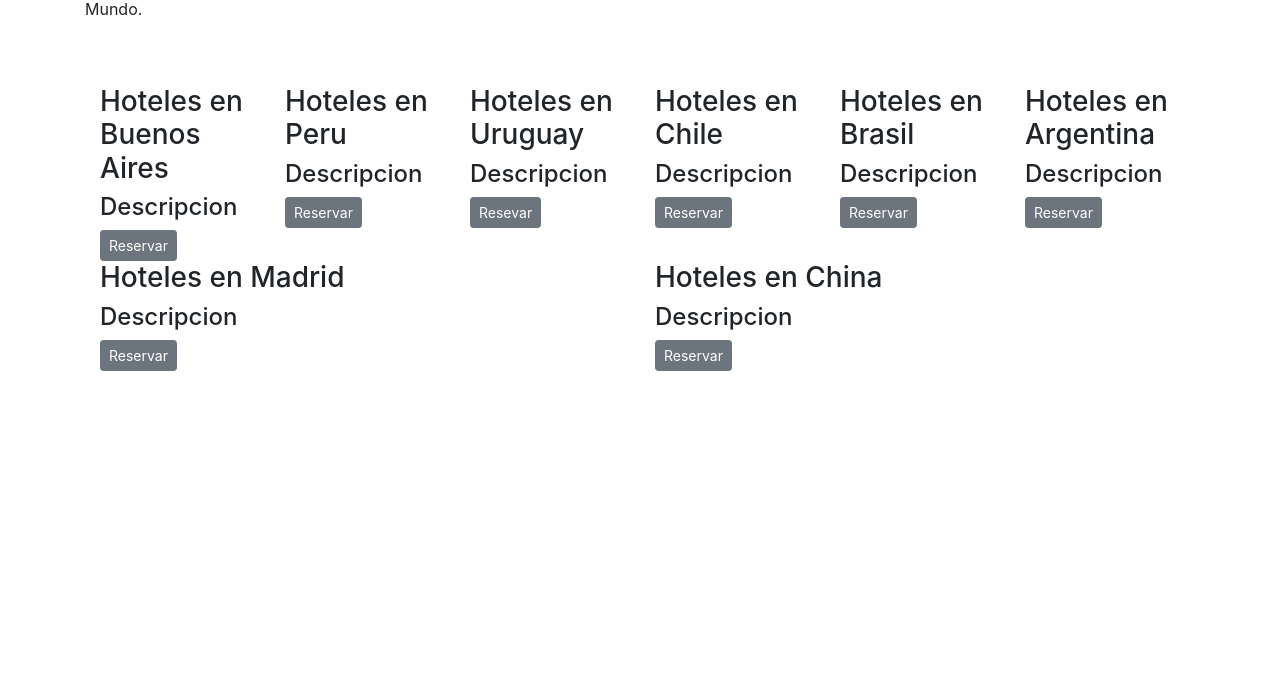
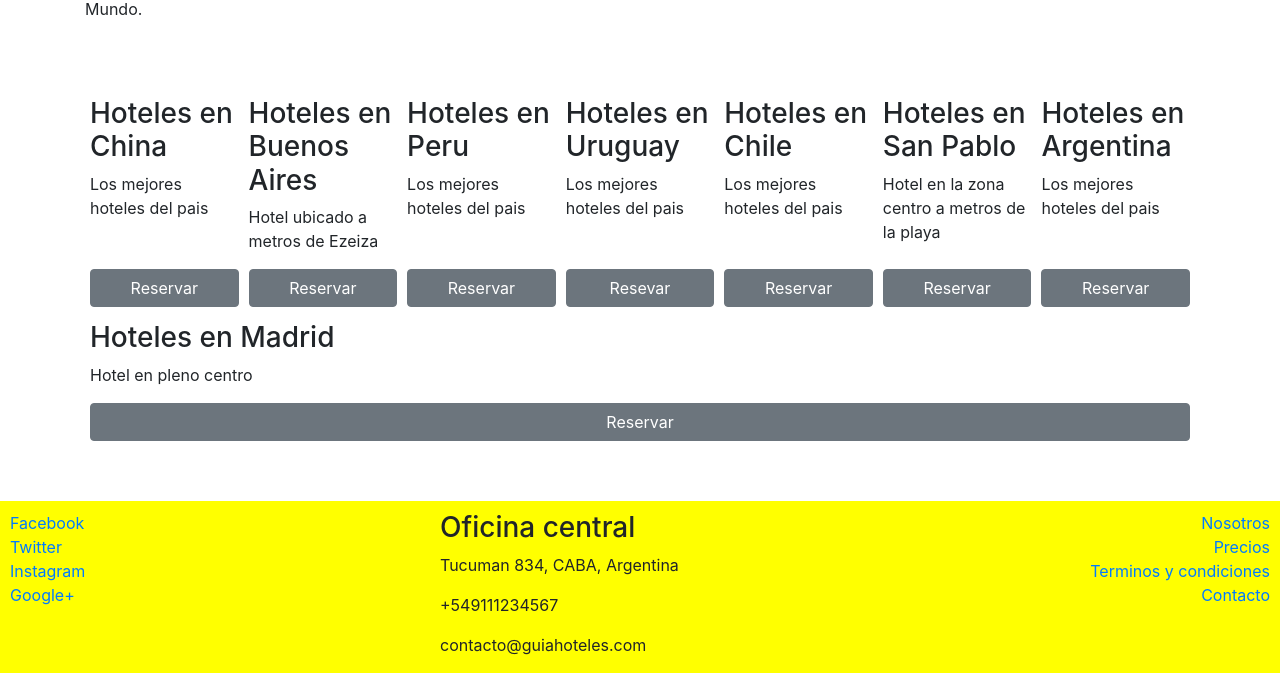
Before and after one commit to fernh08/correcion-tareas, a website: page index.html in a window 1280 px wide. Shown: the part 357-1030 px from the top of the page. Before the commit the page ends 800 px from the top, so only its background shows below. Drawn offline with nearby package versions, Linux system fonts and the light colour scheme.

Commit message:
agregamos footer y estilos con flex

```diff
--- /dev/null
+++ b/css/main.css
@@ -0,0 +1,18 @@
+.jumbotron {
+	background-color: yellow;
+	color: black;
+}
+footer {
+	padding: 10px 10px 0 10px;
+	background-color: yellow;
+	margin-bottom: 0px;
+	margin-top: 10px;
+}
+.card-hotel {
+	flex: 1 150px;
+	padding: 2px 5px 2px 5px;
+	margin-top: 10px;
+}
+.btn-reserve {
+	width: 100%;
+}
--- a/index.html
+++ b/index.html
@@ -7,7 +7,7 @@
 
     <!-- Bootstrap CSS -->
     <link rel="stylesheet" href="node_modules/bootstrap/dist/css/bootstrap.min.css">
-
+    <link rel="stylesheet" href="css/main.css">
     <title>Guia-Hoteles</title>
   </head>
   <body>
@@ -37,53 +37,111 @@
    <br>
 
     <div class="d-flex flex-wrap flex-row-reverse">
-	 <div class="col-sm">
+	 <div class="card-hotel d-flex flex-column justify-content-between">
+	    <div>
 	       <h3>Hoteles en Argentina</h3>
-      <h4>Descripcion</h4>
-	  <button type="button" class="btn btn-secondary btn-sm">Reservar</button>
+           <p>Los mejores hoteles del pais</p>
 		</div>
-	 <div class="col-sm">
-	  <h3>Hoteles en Brasil</h3>
-      <h4>Descripcion</h4>
-	  <a<button type="button" class="btn btn-secondary btn-sm">Reservar</button>
+        <div>
+	     <button type="button" class="btn btn-secondary btn-reserve">Reservar</button>
 	    </div>
-	 <div class="col-sm">
+     </div>
+	 <div class="card-hotel d-flex flex-column justify-content-between">
+	    <div>
+	       <h3>Hoteles en San Pablo</h3>
+           <p>Hotel en la zona centro a metros de la playa</p>
+	    </div>
+	  <div>
+	   <a<button type="button" class="btn btn-secondary btn-reserve">Reservar</button>
+	  </div>
+     </div>
+	 <div class="card-hotel d-flex flex-column justify-content-between">
+	    <div>
 	       <h3>Hoteles en Chile</h3>
-      <h4>Descripcion</h4>
-	  <button type="button" class="btn btn-secondary btn-sm">Reservar</button>
+           <p>Los mejores hoteles del pais</p>
 		 </div>
-	 <div class="col-sm">
+	    <div>
+	     <button type="button" class="btn btn-secondary btn-reserve">Reservar</button>
+        </div>
+	</div>
+	 <div class="card-hotel d-flex flex-column justify-content-between">
+	  <div>
 	     <h3>Hoteles en Uruguay</h3>
-      <h4>Descripcion</h4>
-	  <button type="button" class="btn btn-secondary btn-sm">Resevar</button>
+         <p>Los mejores hoteles del pais</p>
 	  </div>
-	 <div class="col-sm">
+	  <div>
+	     <button type="button" class="btn btn-secondary btn-reserve">Resevar</button>
+	  </div>
+     </div>
+	 <div class="card-hotel d-flex flex-column justify-content-between">
+	  <div>
 	     <h3>Hoteles en Peru</h3>
-      <h4>Descripcion</h4>
-	  <button type="button" class="btn btn-secondary btn-sm">Reservar</button>
+         <p>Los mejores hoteles del pais</p>
 	  </div>
-	  <div class="col-sm">
+	  <div>
+	     <button type="button" class="btn btn-secondary btn-reserve">Reservar</button>
+	  </div>
+     </div>
+	  <div class="card-hotel d-flex flex-column justify-content-between">
+	  <div>
 	     <h3>Hoteles en Buenos Aires</h3>
-      <h4>Descripcion</h4>
-	  <button type="button" class="btn btn-secondary btn-sm">Reservar</button>
+         <p>Hotel ubicado a metros de Ezeiza<p>
 		 </div>
-	  <div class="col-sm">
+	  <div>
+	     <button type="button" class="btn btn-secondary btn-reserve">Reservar</button>
+		 </div>
+     </div>
+	  <div class="card-hotel d-flex flex-column justify-content-between">
+	  <div>
 	     <h3>Hoteles en China</h3>
-      <h4>Descripcion</h4>
-	  <button type="button" class="btn btn-secondary btn-sm">Reservar</button>
+         <p>Los mejores hoteles del pais</p>
 		 </div>
-	  <div class="col-sm">
+	  <div>
+	     <button type="button" class="btn btn-secondary btn-reserve">Reservar</button>
+		 </div>
+     </div>
+	  <div class="card-hotel d-flex flex-column justify-content-between">
+	  <div>
 	     <h3>Hoteles en Madrid</h3>
-      <h4>Descripcion</h4>
-	  <button type="button" class="btn btn-secondary btn-sm">Reservar</button>
+         <p>Hotel en pleno centro</p>
+		 </div>
+	  <div>
+	     <button type="button" class="btn btn-secondary btn-reserve">Reservar</button>
+		 </div>
      </div>
 	</div>
 
   </div>
+  <br>
+  <br>
+  <footer>
+    <div class="row">
+     <div class="col-sm-4 d-flex flex-column">
+         <a href="htto://www.facebook.com">Facebook</a>
+         <a href="htto://www.twitter.com">Twitter</a>
+         <a href="htto://www.instagram.com">Instagram</a>
+         <a href="htto://www.google.com">Google+</a>
+	 </div>
+	 <div class="col-sm-4">
+         <address>
+		     <h3>Oficina central</h3>
+			 <p>Tucuman 834, CABA, Argentina</p>
+			 <p>+549111234567</p>
+			 <p>contacto@guiahoteles.com</p>
+         </address>
+	 </div>
+	 <div class="col-sm-4 d-flex flex-column align-items-end">
+	     <a href="htto://www.facebook.com">Nosotros</a>
+         <a href="htto://www.twitter.com">Precios</a>
+         <a href="htto://www.instagram.com">Terminos y condiciones</a>
+         <a href="htto://www.google.com">Contacto</a>
+	  </div>
+	 </div>
+  </footer>
+
+  </body>
+</html>
  <!-- Option 1: jQuery and Bootstrap Bundle (includes Popper) -->
     <script src="node_modules/jquery/dist/jquery.min.js"></script>
     <script src="node_modules/popper.js/dist/popper.min.js"></script>
 	<script src="node_modules/bootstrap/dist/js/bootstrap.min.js"></script>
-
-  </body>
-</html>
```
Lines whose indentation alone changed are shown as unchanged.
